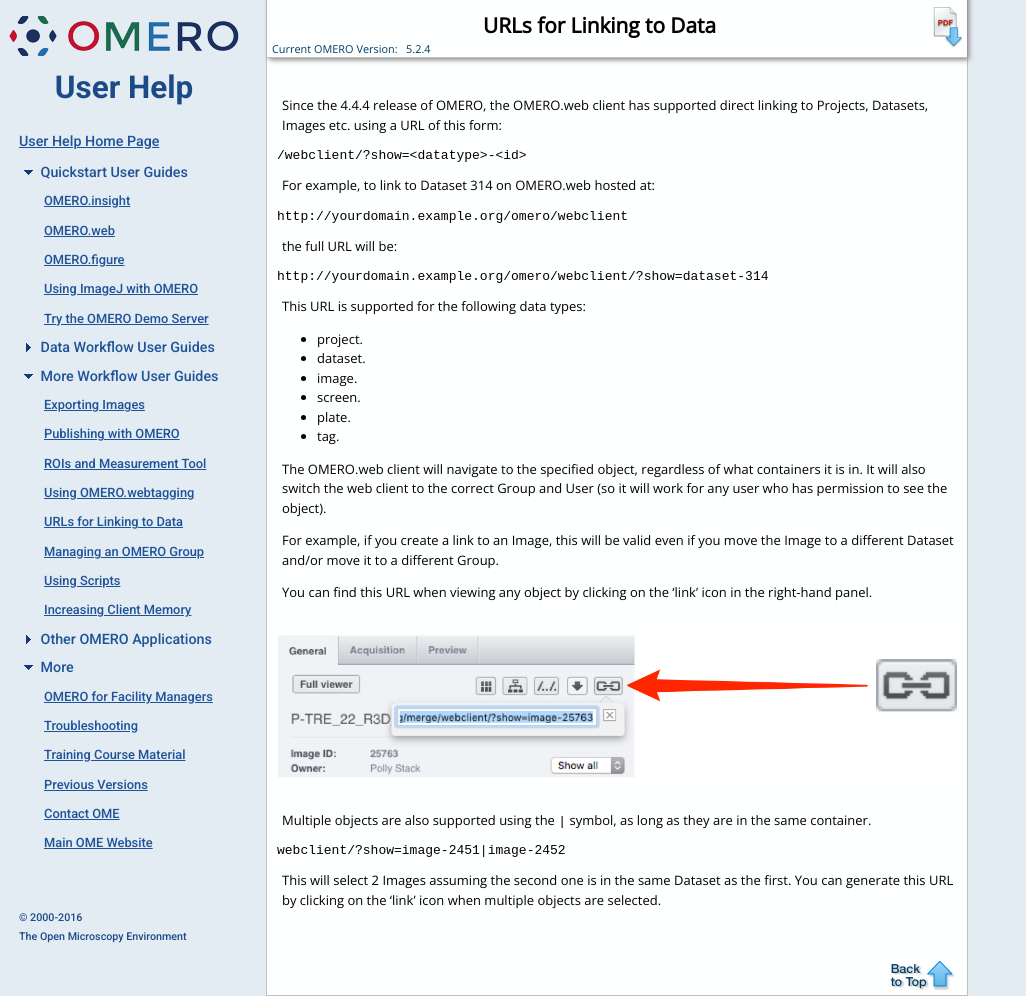
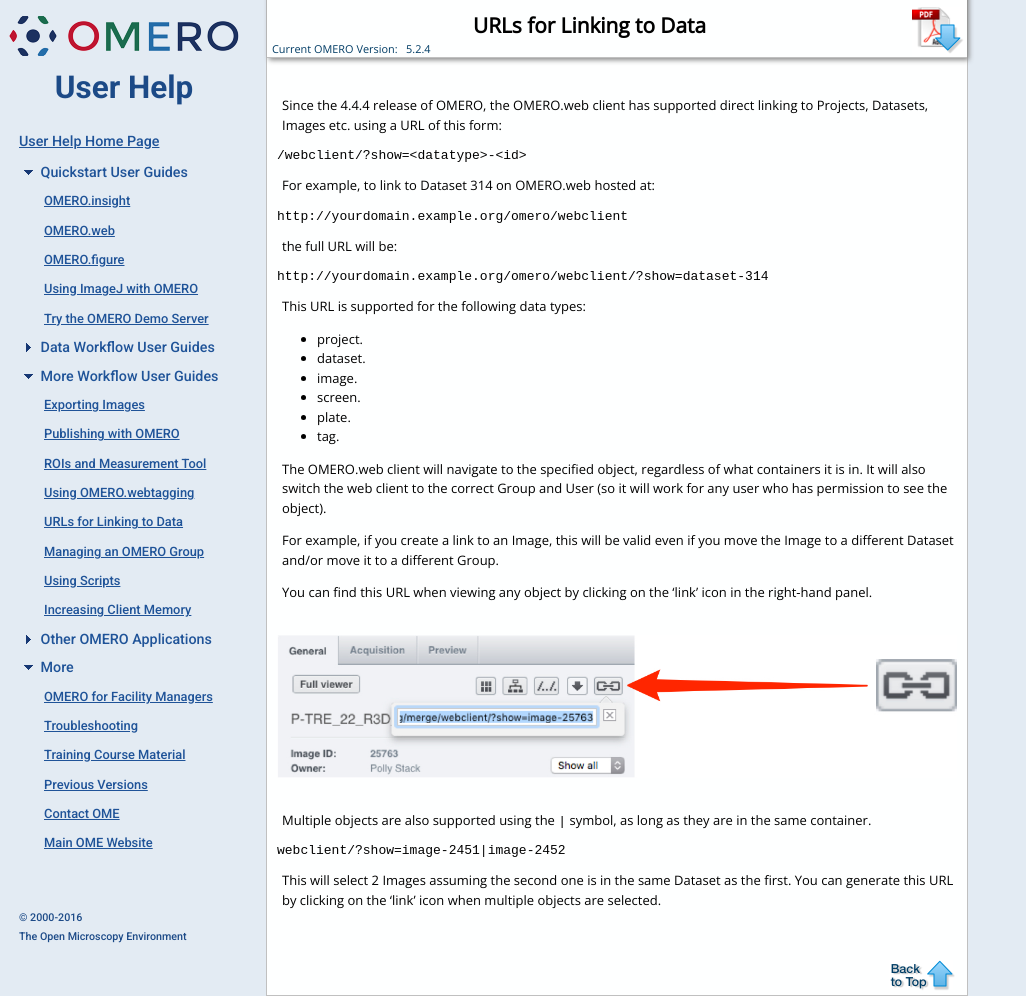
Before and after one commit to snoopycrimecop/ome-help, a Jekyll site: the page built from urls-to-data.html, in a window 1280 px wide and 996 px high. Shown: the whole window, without its empty margins (0-1026 px from the left). Built offline with Jekyll 4.4.1, drawn with Linux system fonts in a browser that asks for light colours; Markdown is read by kramdown in place of the engine named in the settings.

Commit message:
Update PDF download icon

```diff
--- a/_layouts/default.html
+++ b/_layouts/default.html
@@ -154,7 +154,7 @@
                     <div id="page-header">
 
                         {% for pdf in page.pdfs %}
-                        <a href="http://downloads.openmicroscopy.org/help/pdfs/{{ pdf }}" data-toggle="tooltip" title="Download the PDF version of this section for printing." data-placement="left" target="_blank"> <img src="{{ site.baseurl }}/images/pdf_download.png" width="32" height="41" alt="Download PDF" class="header-right" /></a>
+                        <a href="http://downloads.openmicroscopy.org/help/pdfs/{{ pdf }}" data-toggle="tooltip" title="Download the PDF version of this section for printing." data-placement="left" target="_blank"> <img src="{{ site.baseurl }}/images/pdf_download.png" alt="Download PDF" class="header-right" /></a>
                         {% endfor %}
 
                         <h1>{{ page.title }}</h1>
```
Also changed, not shown: images/pdf_download.png.
